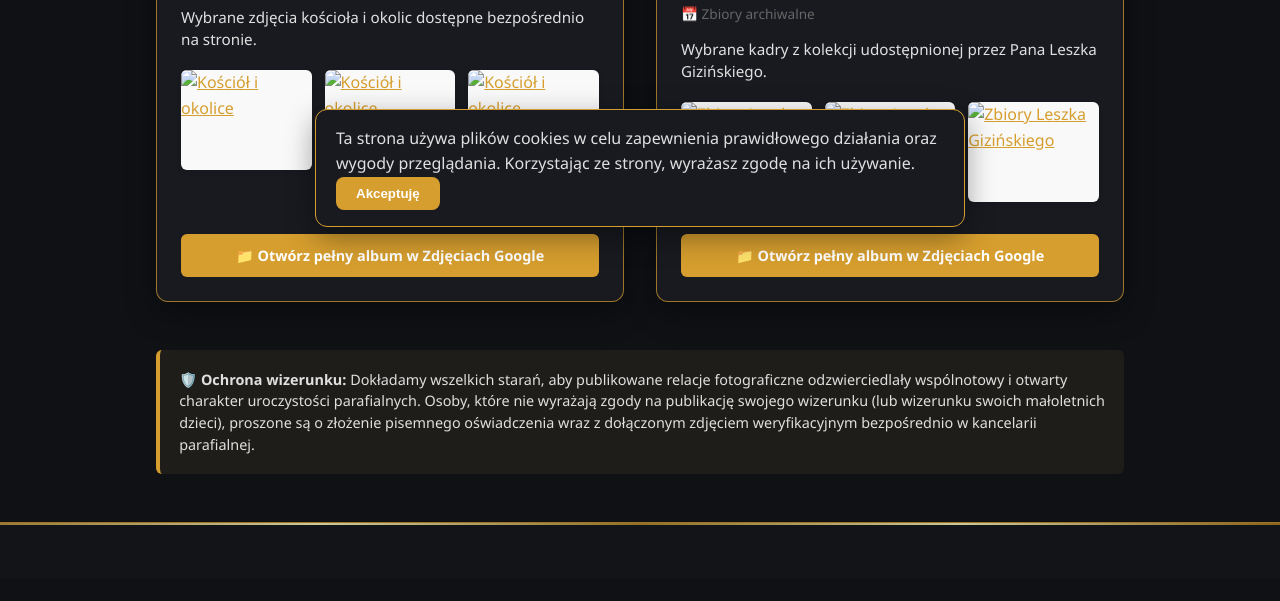
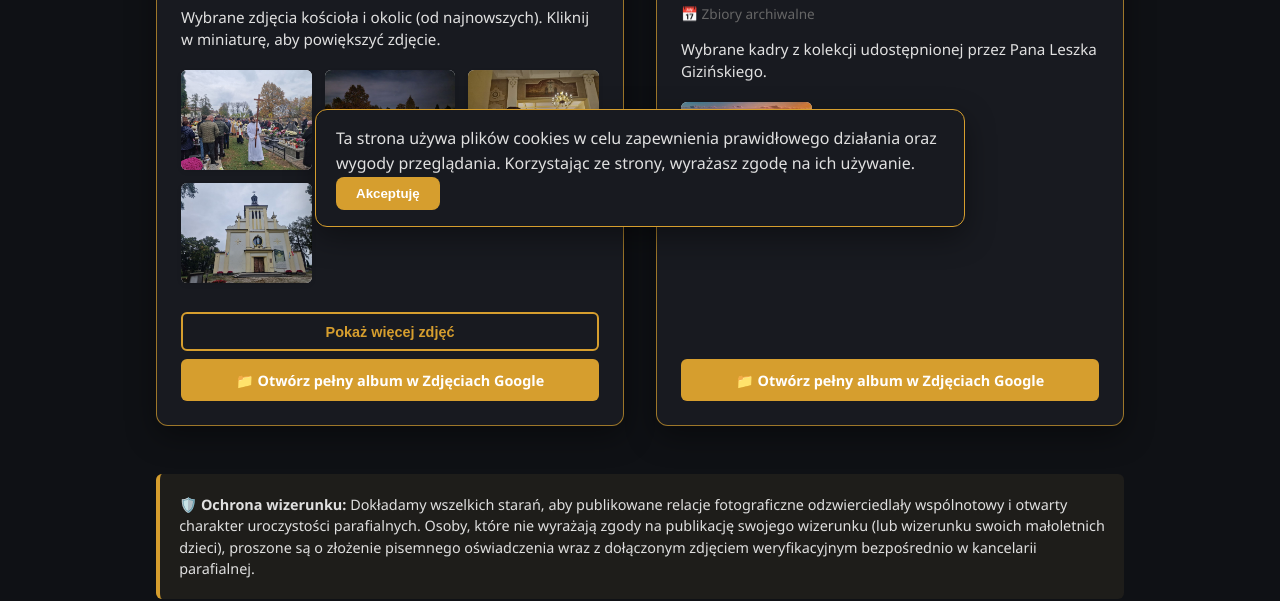
Before and after one commit to luigi9486/kazun, a plain HTML site: page galerie.html in a window 1280 px wide. Shown: the part 553-1154 px from the top of the page. Before the commit the page ends 1132 px from the top, so only its background shows below. Drawn offline with Linux system fonts and the light colour scheme.

Commit message:
Refactor gallery styles and add toggle functionality
Removed hover effects from gallery cards and updated button styles. Added functionality for toggling extra photos in the gallery.

```diff
--- a/galerie.html
+++ b/galerie.html
@@ -50,13 +50,6 @@ main.gallery-container {
     display: flex;
     flex-direction: column;
     justify-content: space-between;
-    transition: transform 0.2s ease, border-color 0.3s ease, box-shadow 0.3s ease;
-}
-
-.gallery-card:hover {
-    transform: translateY(-3px);
-    border-color: var(--accent-gold, #c5a059);
-    box-shadow: 0 4px 12px rgba(0,0,0,0.1);
 }
 
 .gallery-icon {
@@ -85,12 +78,18 @@ main.gallery-container {
     margin-bottom: 1.2rem;
 }
 
-/* Siatka lokalnych miniaturek wewnątrz karty */
+/* Siatka lokalnych miniaturek */
 .local-photo-grid {
     display: grid;
     grid-template-columns: repeat(auto-fill, minmax(130px, 1fr));
     gap: 0.8rem;
     margin: 1rem 0;
+}
+
+/* Ukryta domyślnie dodatkowa siatka zdjęć */
+.extra-photos {
+    display: none;
+    margin-top: 0.8rem;
 }
 
 .local-photo-item {
@@ -114,7 +113,7 @@ main.gallery-container {
     display: block;
 }
 
-/* Przycisk przejścia do albumu Google Photos */
+/* Przyciski */
 .gallery-btn {
     display: inline-block;
     text-align: center;
@@ -128,12 +127,26 @@ main.gallery-container {
     transition: background-color 0.2s ease;
     width: 100%;
     box-sizing: border-box;
-    margin-top: 1rem;
+    margin-top: 0.5rem;
+    border: none;
+    cursor: pointer;
 }
 
 .gallery-btn:hover {
     background-color: #a88442;
     color: #ffffff;
+}
+
+.toggle-btn {
+    background-color: transparent;
+    color: var(--accent-gold, #c5a059);
+    border: 2px solid var(--accent-gold, #c5a059);
+    margin-top: 0.8rem;
+}
+
+.toggle-btn:hover {
+    background-color: rgba(197, 160, 89, 0.1);
+    color: var(--accent-gold, #c5a059);
 }
 </style>
 </head>
@@ -147,7 +160,7 @@ main.gallery-container {
         Galerie Zdjęć
     </h1>
     <p style="text-align: center; color: #666; max-width: 600px; margin: 0 auto 2rem auto;">
-        Zapraszamy do obejrzenia fotorelacji. Przeglądaj wybrane zdjęcia bezpośrednio na stronie lub otwórz pełne albumy w wysokiej jakości.
+        Zapraszamy do obejrzenia fotorelacji bezpośrednio na stronie. Wybierz galerię, aby przejrzeć zdjęcia.
     </p>
 
     <div class="gallery-grid">
@@ -158,23 +171,45 @@ main.gallery-container {
                 <div class="gallery-icon">📸</div>
                 <h2 class="gallery-title">Zdjęcia kościoła i okolic</h2>
                 <div class="gallery-date">📅 Fotorelacja parafialna</div>
-                <p>Wybrane zdjęcia kościoła i okolic dostępne bezpośrednio na stronie.</p>
+                <p>Wybrane zdjęcia kościoła i okolic (od najnowszych). Kliknij w miniaturę, aby powiększyć zdjęcie.</p>
 
-                <!-- Siatka miniaturek z podfolderu zdjecia_1 -->
+                <!-- Widoczne od razu najnowsze miniaturki (od góry najnowsze: listopad -> październik -> wrzesień) -->
                 <div class="local-photo-grid">
-                    <a href="galeria/zdjecia_1/foto1.jpg" target="_blank" class="local-photo-item">
-                        <img src="galeria/zdjecia_1/foto1.jpg" alt="Kościół i okolice">
+                    <a href="galeria/zdjecia_1/20261101_130753.jpg" target="_blank" class="local-photo-item">
+                        <img src="galeria/zdjecia_1/20261101_130753.jpg" alt="Kościół i okolice">
                     </a>
-                    <a href="galeria/zdjecia_1/foto2.jpg" target="_blank" class="local-photo-item">
-                        <img src="galeria/zdjecia_1/foto2.jpg" alt="Kościół i okolice">
+                    <a href="galeria/zdjecia_1/20261023_191123.jpg" target="_blank" class="local-photo-item">
+                        <img src="galeria/zdjecia_1/20261023_191123.jpg" alt="Kościół i okolice">
                     </a>
-                    <a href="galeria/zdjecia_1/foto3.jpg" target="_blank" class="local-photo-item">
-                        <img src="galeria/zdjecia_1/foto3.jpg" alt="Kościół i okolice">
+                    <a href="galeria/zdjecia_1/20260927_190321.jpg" target="_blank" class="local-photo-item">
+                        <img src="galeria/zdjecia_1/20260927_190321.jpg" alt="Kościół i okolice">
+                    </a>
+                    <a href="galeria/zdjecia_1/20260925_080544.jpg" target="_blank" class="local-photo-item">
+                        <img src="galeria/zdjecia_1/20260925_080544.jpg" alt="Kościół i okolice">
+                    </a>
+                </div>
+
+                <!-- Rozwijana sekcja z kolejnymi zdjęciami z folderu -->
+                <div id="extra-zdjecia-1" class="local-photo-grid extra-photos">
+                    <a href="galeria/zdjecia_1/20260925_080636.jpg" target="_blank" class="local-photo-item">
+                        <img src="galeria/zdjecia_1/20260925_080636.jpg" alt="Kościół i okolice">
+                    </a>
+                    <a href="galeria/zdjecia_1/20260925_080722.jpg" target="_blank" class="local-photo-item">
+                        <img src="galeria/zdjecia_1/20260925_080722.jpg" alt="Kościół i okolice">
+                    </a>
+                    <a href="galeria/zdjecia_1/20260925_080956.jpg" target="_blank" class="local-photo-item">
+                        <img src="galeria/zdjecia_1/20260925_080956.jpg" alt="Kościół i okolice">
+                    </a>
+                    <a href="galeria/zdjecia_1/20260925_081145.jpg" target="_blank" class="local-photo-item">
+                        <img src="galeria/zdjecia_1/20260925_081145.jpg" alt="Kościół i okolice">
                     </a>
                 </div>
             </div>
 
-            <a href="https://photos.app.goo.gl/roKviJ5vZRZdJfNi9" target="_blank" class="gallery-btn">📁 Otwórz pełny album w Zdjęciach Google</a>
+            <div>
+                <button onclick="toggleGallery('extra-zdjecia-1', this)" class="gallery-btn toggle-btn">Pokaż więcej zdjęć</button>
+                <a href="https://photos.app.goo.gl/roKviJ5vZRZdJfNi9" target="_blank" class="gallery-btn">📁 Otwórz pełny album w Zdjęciach Google</a>
+            </div>
         </div>
 
         <!-- GALERIA 2: ZDJĘCIA OD LESZKA (galeria/zdjecia_2) -->
@@ -185,21 +220,17 @@ main.gallery-container {
                 <div class="gallery-date">📅 Zbiory archiwalne</div>
                 <p>Wybrane kadry z kolekcji udostępnionej przez Pana Leszka Gizińskiego.</p>
 
-                <!-- Siatka miniaturek z podfolderu zdjecia_2 -->
+                <!-- Pojedyncza miniaturka z folderu zdjecia_2 -->
                 <div class="local-photo-grid">
-                    <a href="galeria/zdjecia_2/foto1.jpg" target="_blank" class="local-photo-item">
-                        <img src="galeria/zdjecia_2/foto1.jpg" alt="Zbiory Leszka Gizińskiego">
-                    </a>
-                    <a href="galeria/zdjecia_2/foto2.jpg" target="_blank" class="local-photo-item">
-                        <img src="galeria/zdjecia_2/foto2.jpg" alt="Zbiory Leszka Gizińskiego">
-                    </a>
-                    <a href="galeria/zdjecia_2/foto3.jpg" target="_blank" class="local-photo-item">
-                        <img src="galeria/zdjecia_2/foto3.jpg" alt="Zbiory Leszka Gizińskiego">
+                    <a href="galeria/zdjecia_2/kosciol kazun zima.jpg" target="_blank" class="local-photo-item">
+                        <img src="galeria/zdjecia_2/kosciol kazun zima.jpg" alt="Kościół Kazuń zimą">
                     </a>
                 </div>
             </div>
 
-            <a href="https://photos.app.goo.gl/HXZ4BKtXYp7gp3VF8" target="_blank" class="gallery-btn">📁 Otwórz pełny album w Zdjęciach Google</a>
+            <div>
+                <a href="https://photos.app.goo.gl/HXZ4BKtXYp7gp3VF8" target="_blank" class="gallery-btn">📁 Otwórz pełny album w Zdjęciach Google</a>
+            </div>
         </div>
 
     </div>
@@ -211,6 +242,20 @@ main.gallery-container {
     </div>
 </main>
 
+<!-- Skrypt obsługujący rozwijanie/zwijanie galerii -->
+<script>
+function toggleGallery(elementId, btn) {
+    const extraGrid = document.getElementById(elementId);
+    if (extraGrid.style.display === "grid") {
+        extraGrid.style.display = "none";
+        btn.textContent = "Pokaż więcej zdjęć";
+    } else {
+        extraGrid.style.display = "grid";
+        btn.textContent = "Pokaż mniej";
+    }
+}
+</script>
+
 <!-- Dynamiczna stopka ładowana przez nav.js -->
 <footer id="main-header"></footer>
 
```
